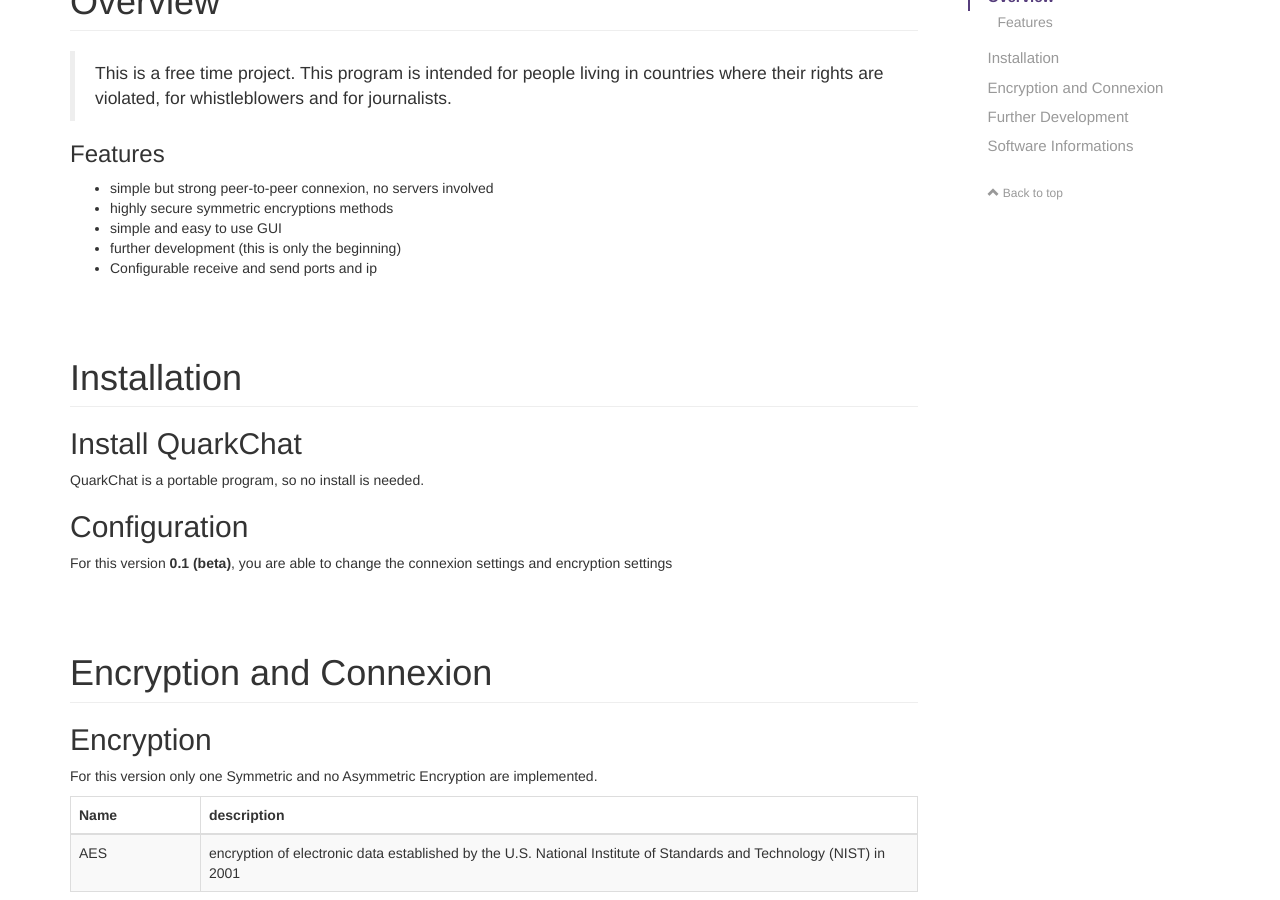
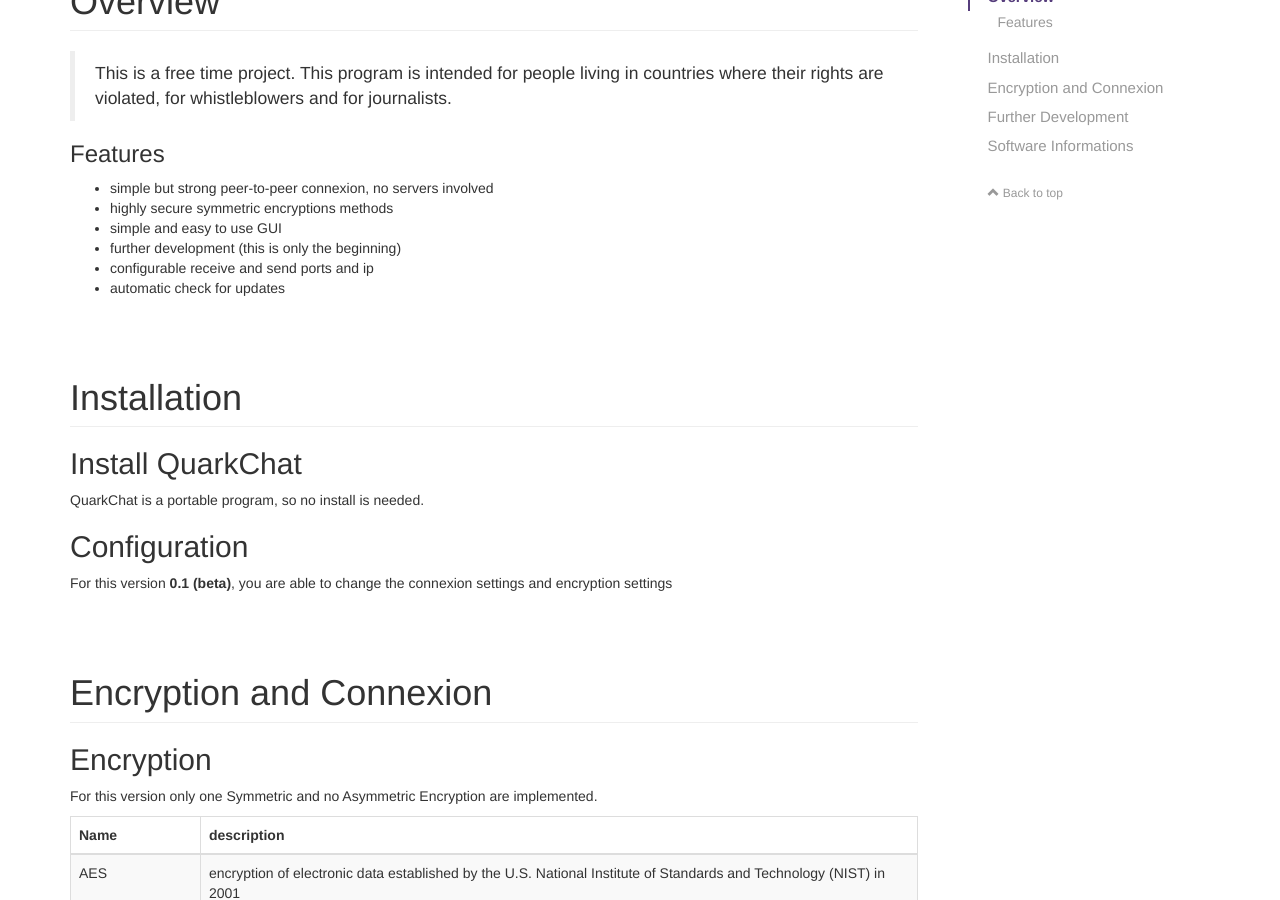
Before and after one commit to Vicondrus/QuarkChat, a Jekyll site: the page built from index.html, in a window 1280 px wide and 900 px high, scrolled down 484 px. Built offline with Jekyll 4.4.1, drawn with Linux system fonts in a browser that asks for light colours; nearby versions of some CDN libraries.

Commit message:
Update index.html

```diff
--- a/index.html
+++ b/index.html
@@ -19,7 +19,8 @@
     <li>highly secure symmetric encryptions methods</li>
     <li>simple and easy to use GUI</li>
     <li>further development (this is only the beginning)</li>
-    <li>Configurable receive and send ports and ip</li>
+    <li>configurable receive and send ports and ip</li>
+    <li>automatic check for updates</li>
   </ul>
 </section>
 
```
